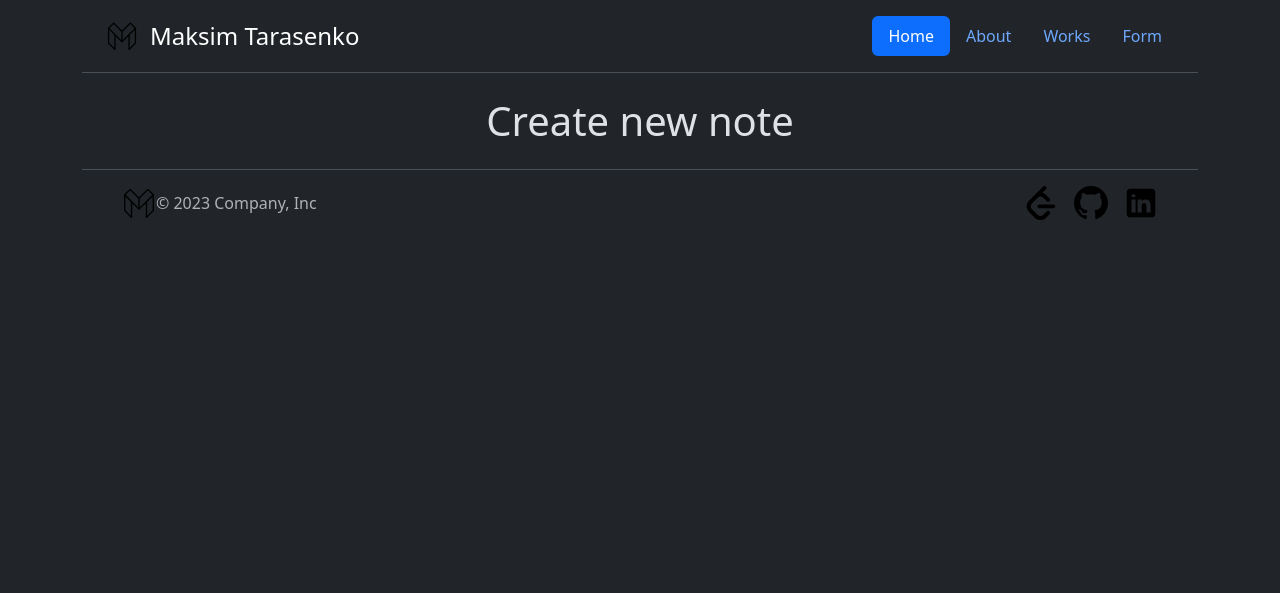
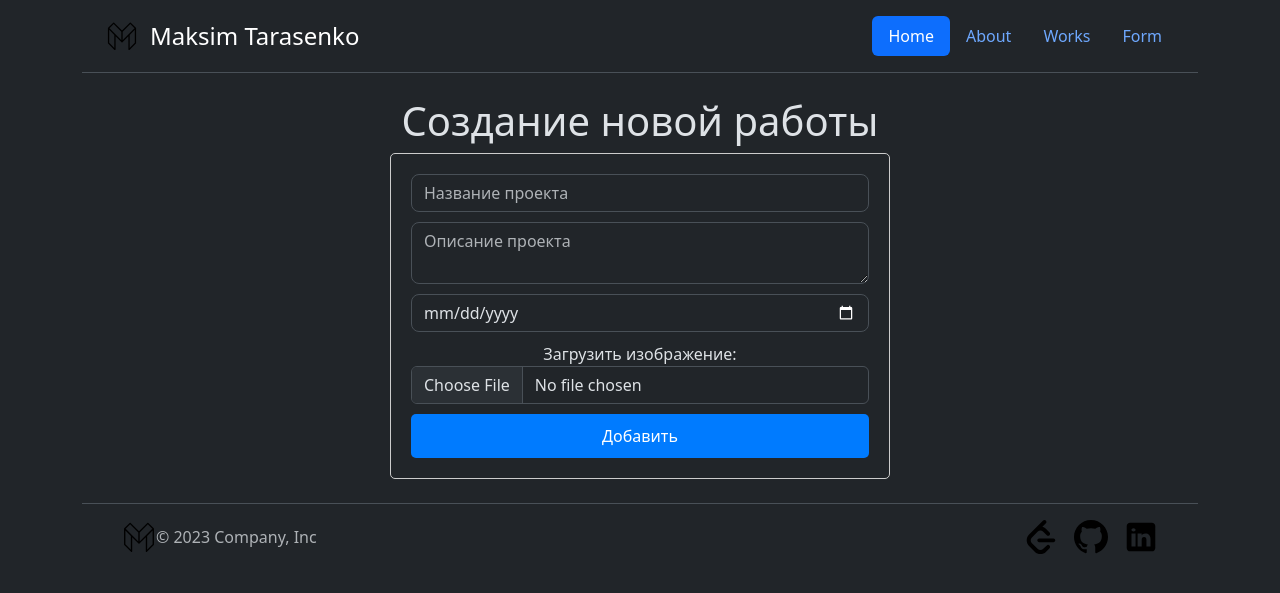
Before and after one commit to MorkvargIX/TechTerra, a Flask app: page /works/add in a window 1280 px wide. Shown: the top 593 px of the page. Run offline with Flask 3, Linux system fonts and the light colour scheme.

Commit message:
Create form for portfolio works

```diff
--- a/app/static/css/style.css
+++ b/app/static/css/style.css
@@ -31,3 +31,36 @@
 .footer-container {
     padding: 40px;
 }
+
+/* Form */
+
+.main-title {
+    text-align: center;
+}
+
+.form-container {
+    max-width: 500px;
+    margin: 0 auto;
+    padding: 20px;
+    border: 1px solid #ccc;
+    border-radius: 5px;
+}
+
+.form-control {
+    width: 100%;
+    padding: 10px;
+    margin-bottom: 10px;
+    border: 1px solid #ccc;
+    border-radius: 5px;
+}
+
+.submit-button {
+    display: block;
+    width: 100%;
+    padding: 10px;
+    background-color: #007bff;
+    color: #fff;
+    border: none;
+    border-radius: 5px;
+    cursor: pointer;
+}
--- a/app/templates/base.html
+++ b/app/templates/base.html
@@ -5,6 +5,7 @@
     <link rel="stylesheet" href="{{ url_for('static', filename='css/style.css')}}"></link>
     <link href="https://cdn.jsdelivr.net/npm/bootstrap@5.3.1/dist/css/bootstrap.min.css" rel="stylesheet" integrity="sha384-4bw+/aepP/YC94hEpVNVgiZdgIC5+VKNBQNGCHeKRQN+PtmoHDEXuppvnDJzQIu9" crossorigin="anonymous">
     <script src="https://cdn.jsdelivr.net/npm/bootstrap@5.3.1/dist/js/bootstrap.bundle.min.js" integrity="sha384-HwwvtgBNo3bZJJLYd8oVXjrBZt8cqVSpeBNS5n7C8IVInixGAoxmnlMuBnhbgrkm" crossorigin="anonymous"></script>
+    <script src="/home/maks/proj/TechTerra/app/static/js/script.js"></script>
     <title>{% block title %} {% endblock %}</title>
 </head>
 <body>
--- a/app/templates/create.html
+++ b/app/templates/create.html
@@ -5,5 +5,13 @@
 {% endblock %}
 
 {% block body %}
-    <h1 class="main-title">Create new note</h1>
+    <h1 class="form-title">Создание новой работы</h1>
+    <form method="post" class="form-container" enctype="multipart/form-data">
+        <input type="text" name="title" placeholder="Название проекта" class="form-control rounded-3">
+        <textarea name="text" placeholder="Описание проекта" class="form-control rounded-3"></textarea>
+        <input type="date" name="date" class="form-control rounded-3" id="dateInput" required>
+        <label for="image">Загрузить изображение:</label>
+        <input type="file" name="image" id="image" class="form-control" accept="image/*">
+        <button class="submit-button" type="submit">Добавить</button>
+    </form>
 {% endblock %}
```
Also changed, not shown: README.txt, app/static/js/script.js (added).
